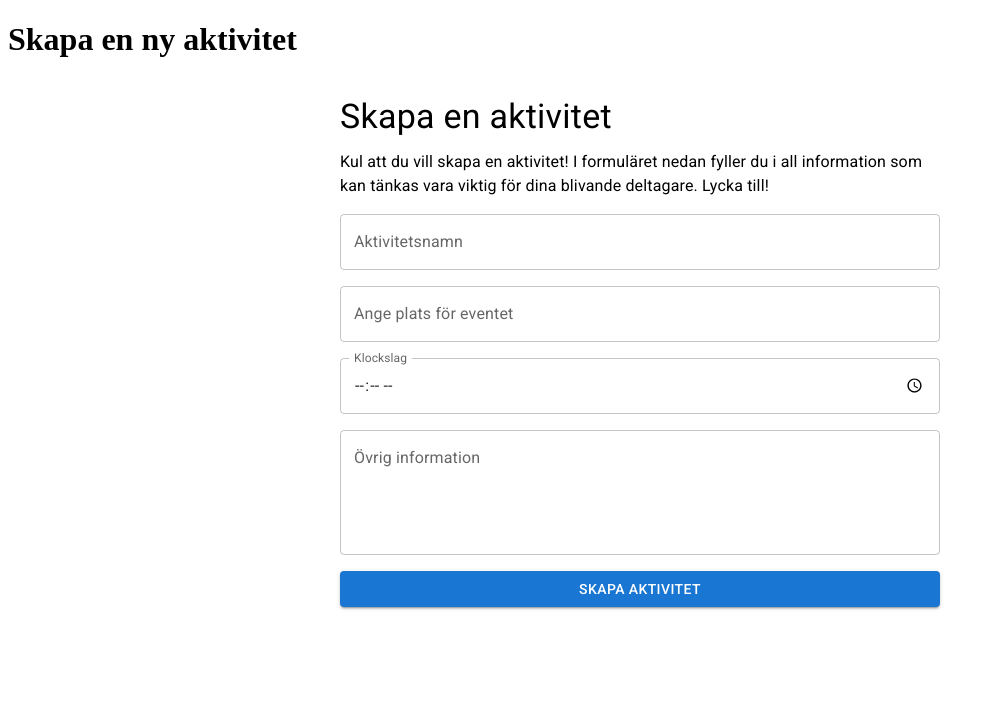
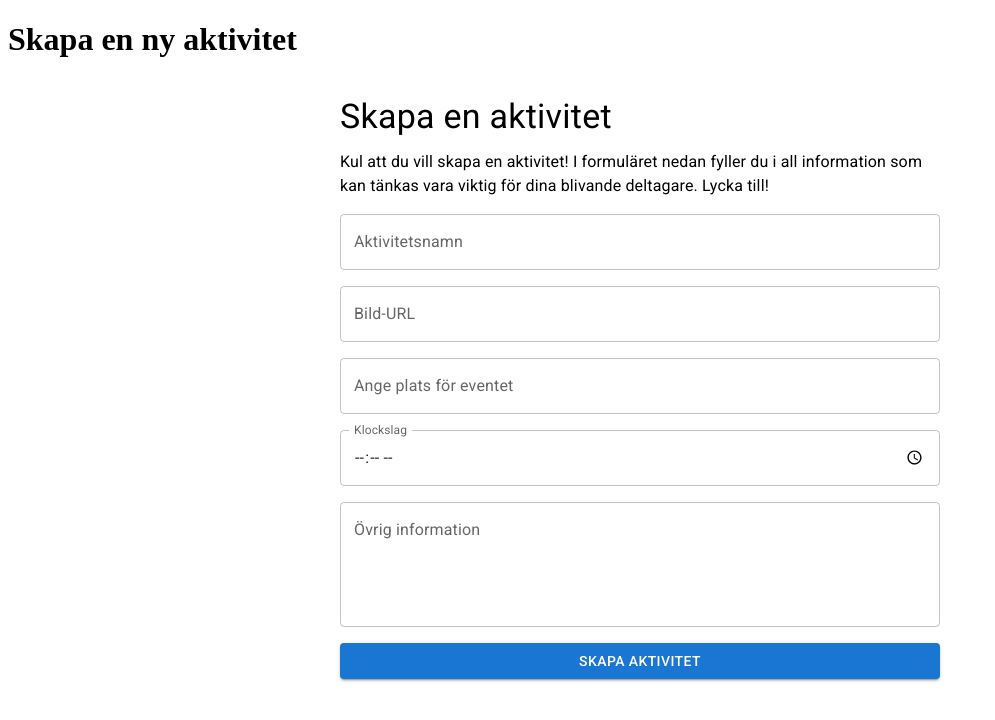
Before and after one commit to swenat/ParentsConnect, a React (Vite) app in the folder client/: page /activity in a window 1280 px wide. Shown: the top 720 px of the page, without its empty margins (0-995 px from the left). Built offline with nearby package versions, Linux system fonts and the light colour scheme.

Commit message:
la till imageUrl i modell, routes och i formuläret

```diff
--- a/client/src/components/CreateActivityForm.tsx
+++ b/client/src/components/CreateActivityForm.tsx
@@ -4,6 +4,7 @@ import React, { useState } from "react";
 const CreateActivityForm: React.FC = () => {
 	// State för att hantera formulärvärden
 	const [activityname, setActivityName] = useState("");
+	const [imageUrl, setImageUrl] = useState("");
 	const [location, setLocation] = useState("");
 	const [time, setTime] = useState("");
 	const [otherInfo, setOtherInfo] = useState("");
@@ -12,6 +13,7 @@ const CreateActivityForm: React.FC = () => {
 		event.preventDefault();
 		const activityData = {
 			activityname,
+			imageUrl,
 			location,
 			time,
 			otherInfo,
@@ -31,6 +33,7 @@ const CreateActivityForm: React.FC = () => {
 			console.log("Activity created:", result);
 			// Rensa formuläret efter att det skickats
 			setActivityName("");
+			setImageUrl("");
 			setLocation("");
 			setTime("");
 			setOtherInfo("");
@@ -62,7 +65,17 @@ const CreateActivityForm: React.FC = () => {
 							onChange={(e) => setActivityName(e.target.value)}
 						/>
 					</Box>
-
+					{/* Plats för bild */}
+					<Box>
+						<TextField
+							label="Bild-URL"
+							placeholder="Kopiera in din bildlänk"
+							variant="outlined"
+							fullWidth
+							value={imageUrl}
+							onChange={(e) => setImageUrl(e.target.value)}
+						/>
+					</Box>
 					{/* Plats för eventet */}
 					<Box>
 						<TextField
@@ -74,7 +87,6 @@ const CreateActivityForm: React.FC = () => {
 							onChange={(e) => setLocation(e.target.value)}
 						/>
 					</Box>
-
 					{/* Klockslag */}
 					<Box>
 						<TextField
@@ -89,7 +101,6 @@ const CreateActivityForm: React.FC = () => {
 							}}
 						/>
 					</Box>
-
 					{/* Övrig information */}
 					<Box>
 						<TextField
@@ -103,7 +114,6 @@ const CreateActivityForm: React.FC = () => {
 							onChange={(e) => setOtherInfo(e.target.value)}
 						/>
 					</Box>
-
 					{/* Skicka-knapp */}
 					<Box>
 						<Button type="submit" variant="contained" color="primary" fullWidth>
```
Also changed, not shown: 2 other files (tests, documents, lock files or other folders).
